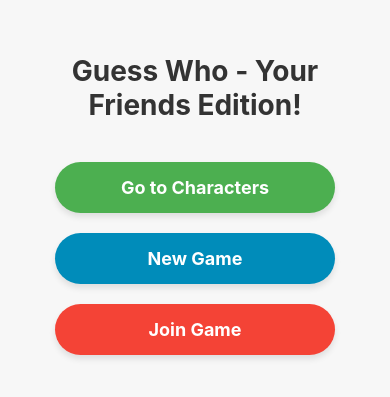
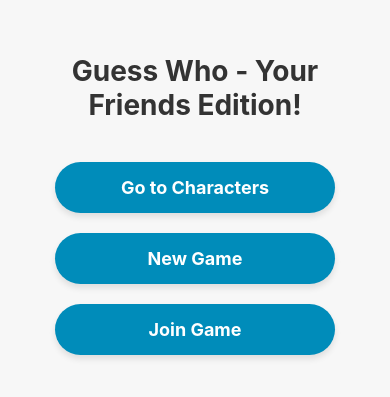
Before and after one commit to fayhope/guess-who, a React Native app: screen /Home in a window 390 px wide. Shown: the part 213-610 px from the top of the page. Built offline with nearby package versions, Linux system fonts and the light colour scheme.

Commit message:
more front end improvements

```diff
--- a/characterSelectionModal.js
+++ b/characterSelectionModal.js
@@ -7,13 +7,13 @@ export default function CharacterSelectionModal({ visible, onClose, characters,
   const handleSelect = (characterId) => {
     setSelectedCharacters((prevSelected) =>
       prevSelected.includes(characterId)
-        ? prevSelected.filter((id) => id !== characterId)
-        : [...prevSelected, characterId]
+        ? prevSelected.filter((id) => id !== characterId) // Deselect if already selected
+        : [...prevSelected, characterId] // Select if not already selected
     );
   };
 
   const handleSave = () => {
-    onSelectCharacter(selectedCharacters); // pass selected characters to parent component
+    onSelectCharacter(selectedCharacters); // Pass selected characters to parent component
     onClose();
   };
 
@@ -26,18 +26,14 @@ export default function CharacterSelectionModal({ visible, onClose, characters,
             data={characters}
             keyExtractor={(item) => item.id}
             renderItem={({ item }) => (
-              <View style={styles.characterItem}>
-                <Text style={styles.characterName}>{item.name}</Text>
-                <TouchableOpacity
-                  style={[
-                    styles.selectButton,
-                    selectedCharacters.includes(item.id) && styles.selectedButton, // Change button style if selected
-                  ]}
-                  onPress={() => handleSelect(item.id)}
-                >
-                  <Text style={styles.selectButtonText}>
-                    {selectedCharacters.includes(item.id) ? 'Deselect' : 'Select'}
-                  </Text>
+              <View
+                style={[
+                  styles.characterItem,
+                  selectedCharacters.includes(item.id) && styles.selectedCharacter, // Change row color if selected
+                ]}
+              >
+                <TouchableOpacity onPress={() => handleSelect(item.id)}>
+                  <Text style={styles.characterName}>{item.name}</Text>
                 </TouchableOpacity>
               </View>
             )}
@@ -79,22 +75,15 @@ const styles = StyleSheet.create({
     justifyContent: 'space-between',
     alignItems: 'center',
     marginVertical: 5,
+    paddingVertical: 10,
+    paddingHorizontal: 15,
+    borderRadius: 8, // Optional for rounded corners
   },
   characterName: {
     fontSize: 16,
   },
-  selectButton: {
-    backgroundColor: '#008CBA',
-    paddingVertical: 6,
-    paddingHorizontal: 12,
-    borderRadius: 20,
-  },
-  selectedButton: {
-    backgroundColor: '#4CAF50', // Green for selected state
-  },
-  selectButtonText: {
-    color: 'white',
-    fontWeight: 'bold',
+  selectedCharacter: {
+    backgroundColor: "#eeeee4",
   },
   buttonContainer: {
     flexDirection: 'row',
--- a/createGameScreen.js
+++ b/createGameScreen.js
@@ -73,26 +73,18 @@ export default function CreateGameScreen({ navigation }) {
         <Text style={styles.infoText}>Creating game...</Text>
       )}
 
-      {/* Button to choose characters */}
       <TouchableOpacity style={styles.button} onPress={handleOpenModal}>
         <Text style={styles.buttonText}>Choose Characters</Text>
       </TouchableOpacity>
 
-      {/* Selected Characters */}
-      <Text style={styles.infoText}>
-        Selected Characters: {selectedCharacters.join(', ')}
-      </Text>
-
-      {/* Return Button */}
       <TouchableOpacity style={styles.returnButton} onPress={() => navigation.goBack()}>
         <Text style={styles.returnButtonText}>Return</Text>
       </TouchableOpacity>
 
-      {/* Character Selection Modal */}
       <CharacterSelectionModal
         visible={modalVisible}
         onClose={handleCloseModal}
-        characters={characters}  // Pass loaded characters to modal
+        characters={characters}
         onSelectCharacter={handleSelectCharacters}
       />
     </View>
--- a/home.js
+++ b/home.js
@@ -6,19 +6,19 @@ export default function Home({ navigation }) {
     <View style={styles.container}>
       <Text style={styles.title}>Guess Who - Your Friends Edition!</Text>
       <TouchableOpacity
-        style={[styles.button, styles.goToCharactersButton]}
+        style={styles.button}
         onPress={() => navigation.navigate('Characters')}
       >
         <Text style={styles.buttonText}>Go to Characters</Text>
       </TouchableOpacity>
       <TouchableOpacity
-        style={[styles.button, styles.newGameButton]}
+        style={styles.button}
         onPress={() => navigation.navigate('CreateGameScreen')}
       >
         <Text style={styles.buttonText}>New Game</Text>
       </TouchableOpacity>
       <TouchableOpacity
-        style={[styles.button, styles.joinGameButton]}
+        style={styles.button}
         onPress={() => navigation.navigate('JoinGame')}
       >
         <Text style={styles.buttonText}>Join Game</Text>
@@ -54,19 +54,11 @@ const styles = StyleSheet.create({
     shadowOpacity: 0.1,
     shadowRadius: 6,
     elevation: 5,
+    backgroundColor: '#008CBA',
   },
   buttonText: {
     fontSize: 18,
     color: '#fff',
     fontWeight: 'bold',
   },
-  goToCharactersButton: {
-    backgroundColor: '#4CAF50', // Green
-  },
-  newGameButton: {
-    backgroundColor: '#008CBA', // Blue
-  },
-  joinGameButton: {
-    backgroundColor: '#f44336', // Red
-  },
 });
```
